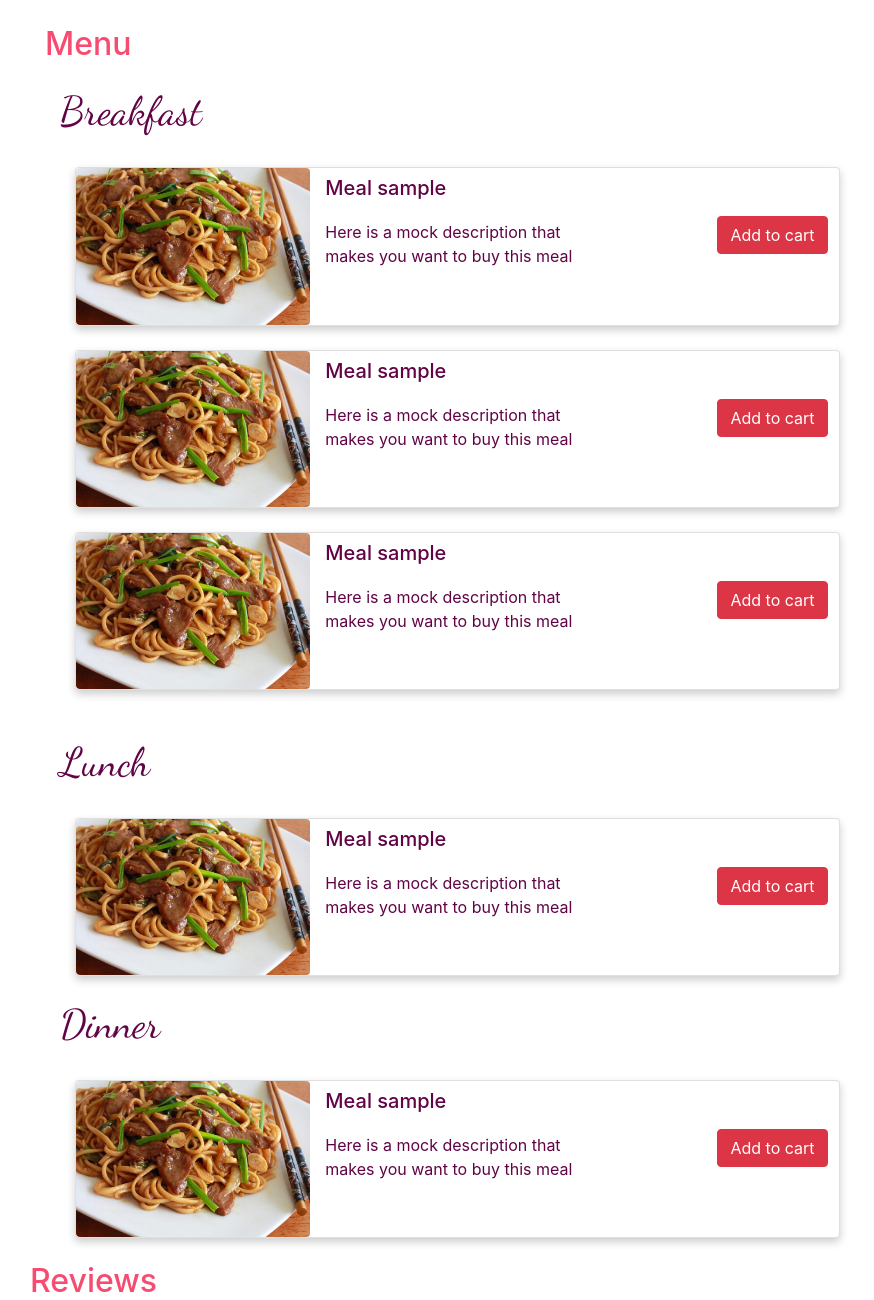
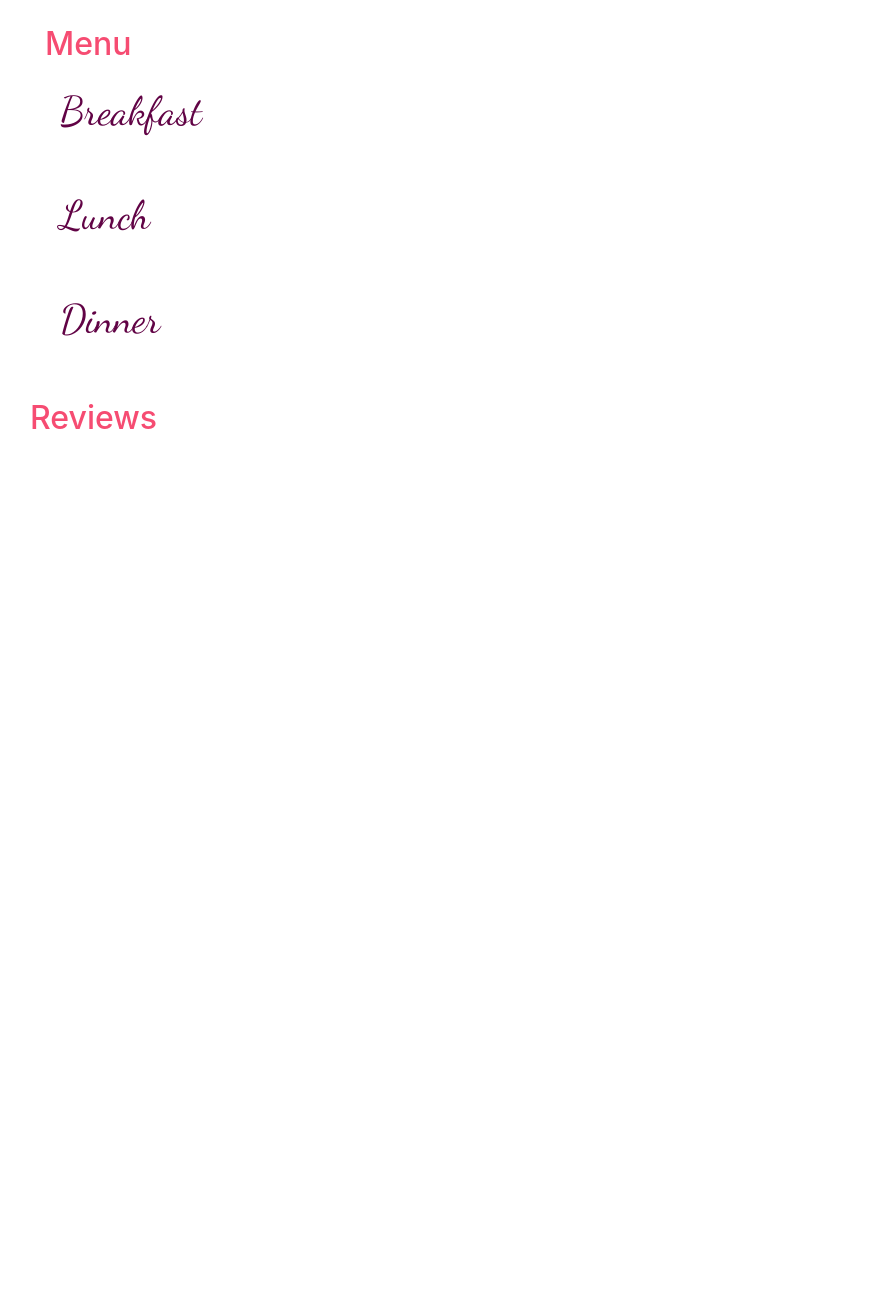
Before and after one commit to hdhelia/Mealery-Web-App, a website: page RestaurantShowcase.html in a window 1280 px wide. Shown: the part 551-1851 px from the top of the page, without its empty margins (113-987 px from the left). After the commit the page ends 1520 px from the top, so only its background shows below. Drawn offline with nearby package versions, Linux system fonts and the light colour scheme; no server answers.

```diff
--- a/RestaurantShowcase.html
+++ b/RestaurantShowcase.html
@@ -43,19 +43,16 @@
                 <!--Breakfast products-->
                 <div class="container p-6" id="breakfast">
                     <br>
-                    <div class="card product-card w-75">
+                    <!-- <div class="card product-card w-75">
                         <div class="row">
 
-                            <!--product image-->
                             <div class="col">
                                 <img src="./images/restaurant-pics/sample-img.jpg" alt="Picture of noodles" class="product-img rounded">
                             </div>
 
-                            <!--product title and description-->
                             <div class="col">
                                 <div class="row mt-2">
 
-                                    <!--product title-->
                                     <div class="card-title">
                                         <h5>Meal sample</h5>
                                      </div>
@@ -63,7 +60,6 @@
                                 </div>
 
                                 <div class="row md-2">
-                                    <!--description of the product-->
                                     <p>
                                         Here is a mock description that makes you want to buy this meal
                                     </p>
@@ -72,9 +68,7 @@
 
                             </div>
 
-                            <!--product's add to cart button-->
                             <div class="col">
-                                <!--will use bootstrap's popover later maybe-->
                                 <button class="btn btn-danger mt-5 add-to-cart">Add to cart</button>
                             </div>
                         </div>
@@ -85,15 +79,12 @@
 
                     <div class="card product-card w-75">
                         <div class="row">
-                            <!--product image-->
                             <div class="col">
                                 <img src="./images/restaurant-pics/sample-img.jpg" alt="Picture of noodles" class="product-img rounded">
                             </div>
 
-                            <!--product title and description-->
                             <div class="col">
                                 <div class="row mt-2">
-                                    <!--product title-->
                                     <div class="card-title">
                                         <h5>Meal sample</h5>
                                      </div>
@@ -101,7 +92,6 @@
                                 </div>
 
                                 <div class="row md-2">
-                                    <!--description of the product-->
                                     <p>
                                         Here is a mock description that makes you want to buy this meal
                                     </p>
@@ -110,9 +100,7 @@
 
                             </div>
 
-                            <!--product's add to cart button-->
                             <div class="col">
-                                <!--will use bootstrap's popover later maybe-->
                                 <button class="btn btn-danger mt-5 add-to-cart">Add to cart</button>
                             </div>
                         </div>
@@ -124,22 +112,18 @@
 
                     <div class="card product-card w-75">
                         <div class="row">
-                            <!--product image-->
                             <div class="col">
                                 <img src="./images/restaurant-pics/sample-img.jpg" alt="Picture of noodles" class="product-img rounded">
                             </div>
 
-                            <!--product title and description-->
                             <div class="col">
                                 <div class="row mt-2">
-                                    <!--product title-->
                                     <div class="card-title">
                                         <h5>Meal sample</h5>
                                      </div>
                                 </div>
 
                                 <div class="row md-2">
-                                    <!--description of the product-->
                                     <p>
                                         Here is a mock description that makes you want to buy this meal
                                     </p>
@@ -148,7 +132,6 @@
 
                             </div>
 
-                            <!--product's add to cart button-->
                             <div class="col">
                                 <button class="btn btn-danger mt-5 add-to-cart">Add to cart</button>
                             </div>
@@ -156,7 +139,7 @@
 
                     </div>
 
-                    <br>
+                    <br> -->
 
                 </div>
                 <h1 class="secondary-font mt-4">Lunch</h1>
@@ -164,17 +147,14 @@
                 <div class="container p-6" id="lunch">
                     <br>
                     <!--card-->
-                    <div class="card product-card w-75">
+                    <!-- <div class="card product-card w-75">
                         <div class="row">
-                            <!--product image-->
                             <div class="col">
                                 <img src="./images/restaurant-pics/sample-img.jpg" alt="Picture of noodles" class="product-img rounded">
                             </div>
 
-                            <!--product title and description-->
                             <div class="col">
                                 <div class="row mt-2">
-                                    <!--product title-->
                                     <div class="card-title">
                                         <h5>Meal sample</h5>
                                      </div>
@@ -182,7 +162,6 @@
                                 </div>
 
                                 <div class="row md-2">
-                                    <!--description of the product-->
                                     <p>
                                         Here is a mock description that makes you want to buy this meal
                                     </p>
@@ -191,32 +170,27 @@
 
                             </div>
 
-                            <!--product's add to cart button-->
                             <div class="col">
-                                <!--will use bootstrap's popover later maybe-->
                                 <button class="btn btn-danger mt-5 add-to-cart">Add to cart</button>
                             </div>
                         </div>
 
                     </div>
-
+     -->
                 </div>
                 <h1 class="secondary-font mt-4">Dinner</h1>
                 <!--Dinner products-->
                 <div class="container p-6" id="dinner">
                     <br>
                     <!--card-->
-                    <div class="card product-card w-75">
+                    <!-- <div class="card product-card w-75">
                         <div class="row">
-                            <!--product image-->
                             <div class="col">
                                 <img src="./images/restaurant-pics/sample-img.jpg" alt="Picture of noodles" class="product-img rounded">
                             </div>
 
-                            <!--product title and description-->
                             <div class="col">
                                 <div class="row mt-2">
-                                    <!--product title-->
                                     <div class="card-title">
                                         <h5>Meal sample</h5>
                                      </div>
@@ -224,7 +198,6 @@
                                 </div>
 
                                 <div class="row md-2">
-                                    <!--description of the product-->
                                     <p>
                                         Here is a mock description that makes you want to buy this meal
                                     </p>
@@ -233,14 +206,12 @@
 
                             </div>
 
-                            <!--product's add to cart button-->
                             <div class="col">
-                                <!--will use bootstrap's popover later maybe-->
                                 <button class="btn btn-danger mt-5 add-to-cart">Add to cart</button>
                             </div>
                         </div>
 
-                    </div>
+                    </div> -->
 
                     <br>
 
--- a/RestaurantShowcase.js
+++ b/RestaurantShowcase.js
@@ -53,7 +53,7 @@
         const rating = document.getElementById('rating');
         const link = document.createElement('a');
         link.classList.add('link');
-        link.href = "#reviews";
+        link.href = '#reviews';
 
         setStars(link,restaurant_info.stars, 2);
         link.appendChild(document.createElement('br'));
```
